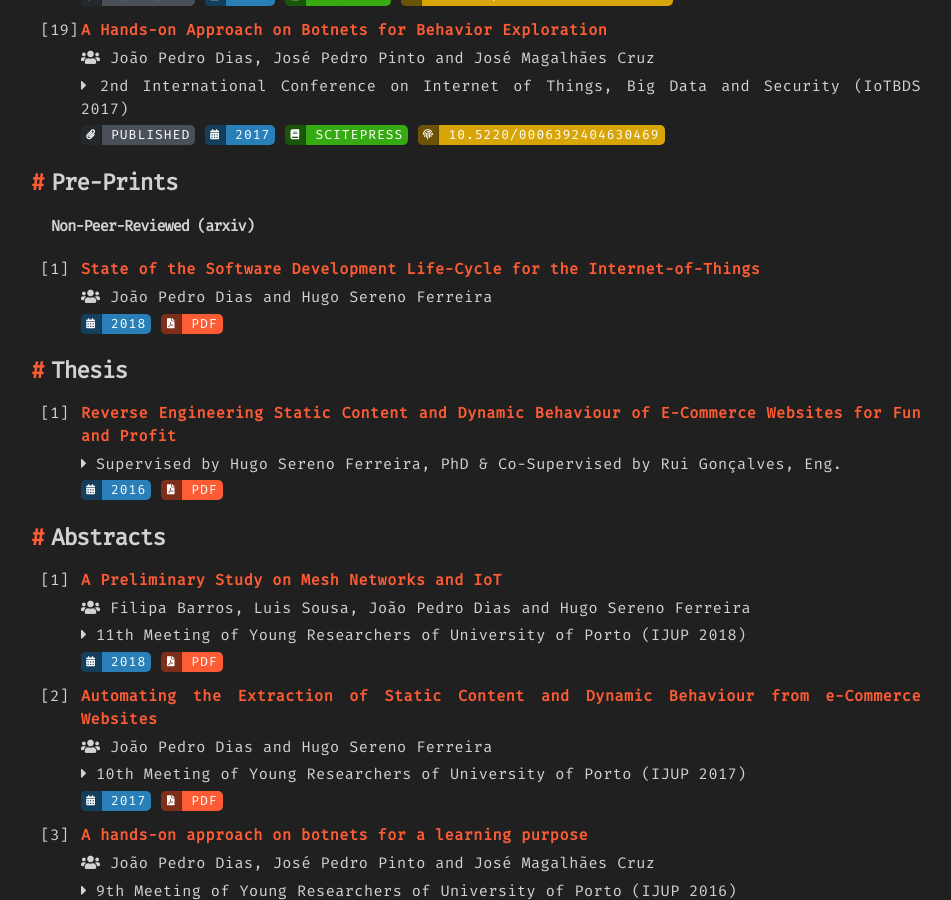
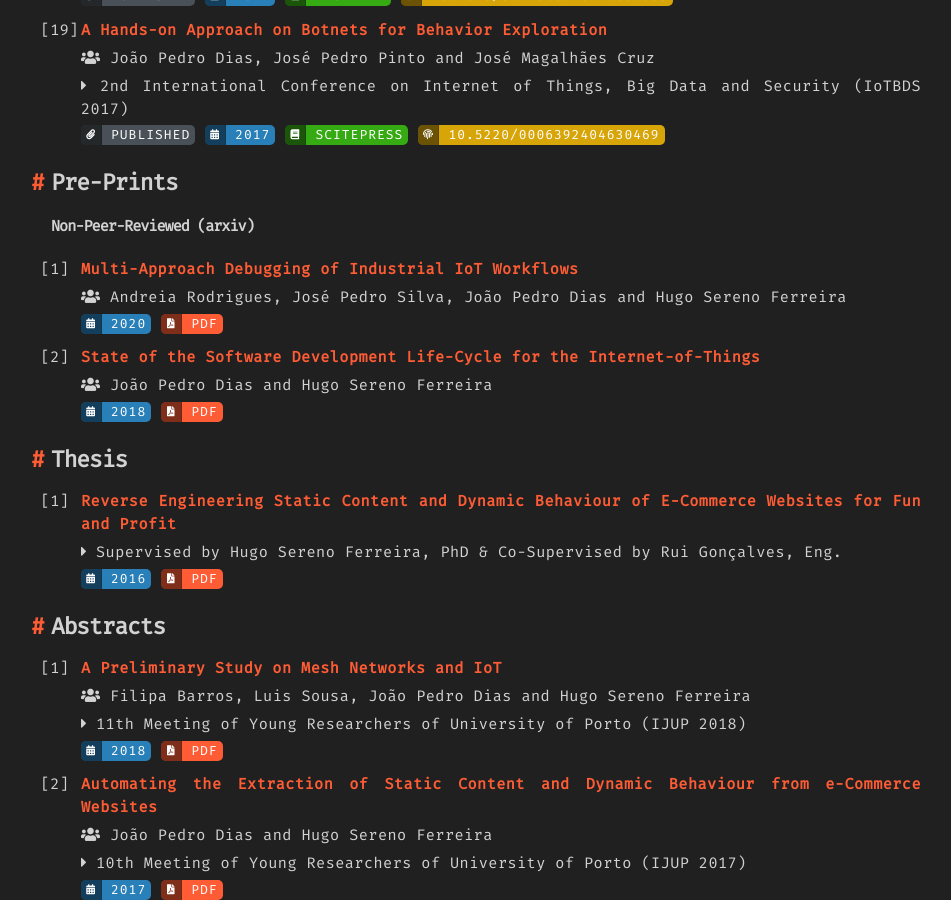
Before and after one commit to jpdias/jpdias.github.io, a Jekyll site: the page built from publications.md, in a window 1280 px wide and 900 px high, scrolled down 3116 px. Shown: the whole window, without its empty margins (139-1090 px from the left). Built offline with Jekyll 4.4.1, drawn with Linux system fonts in a browser that asks for light colours; nearby versions of some CDN libraries.

Commit message:
Update publications.yml
add new preprint

```diff
--- a/_data/publications.yml
+++ b/_data/publications.yml
@@ -180,6 +180,7 @@ journals:
     doi: "10.1007/978-3-030-40223-5_4"
     status: "Published"
     pub: Springer
+
   - title: "Live Software Development Environment using Virtual Reality: a Prototype and Experiment"
     authors: "Diogo Amaral, Gil Domingues, João Pedro Dias, Hugo Sereno Ferreira, Ademar Aguiar, Rui Nóbrega and Filipe Figueiredo Correia"
     conference: "Communications in Computer and Information Science"
@@ -189,6 +190,7 @@ journals:
     doi: "10.1007/978-3-030-40223-5_5"
     status: "Published"
     pub: Springer
+
   - title: "A Blockchain-based Approach for Access Control in eHealth Scenarios"
     authors: "João Pedro Dias, Ângelo Martins and Hugo Sereno Ferreira"
     conference: "Journal of Information Assurance and Security, Volume 13, Issue 4"
@@ -199,6 +201,12 @@ journals:
     pub: MIR Labs
 
 informal:
+  - title: "Multi-Approach Debugging of Industrial IoT Workflows"
+    authors: "Andreia Rodrigues, José Pedro Silva, João Pedro Dias and Hugo Sereno Ferreira"
+    year: 2020
+    url: "https://arxiv.org/abs/2009.05828"
+    pdf: "https://arxiv.org/pdf/2009.05828"
+
   - title: "State of the Software Development Life-Cycle for the Internet-of-Things"
     authors: "João Pedro Dias and Hugo Sereno Ferreira"
     year: 2018
```
